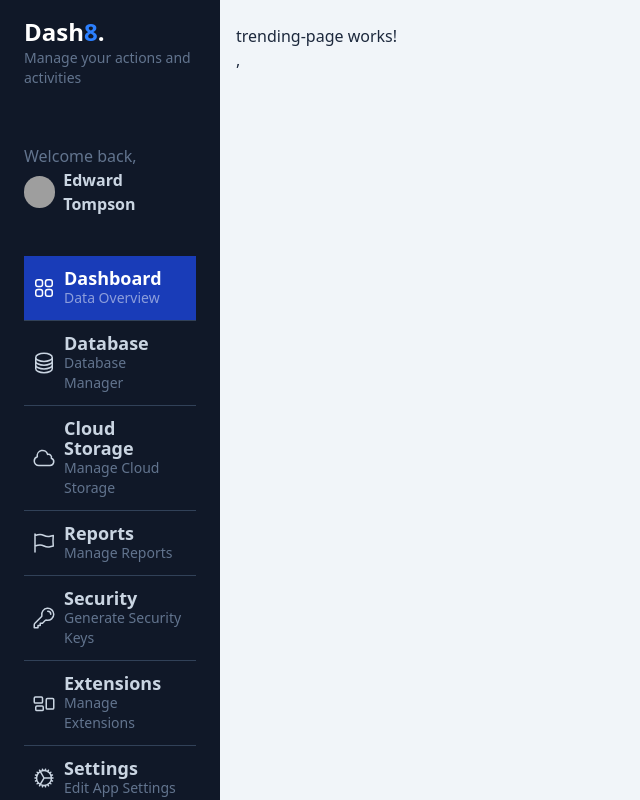
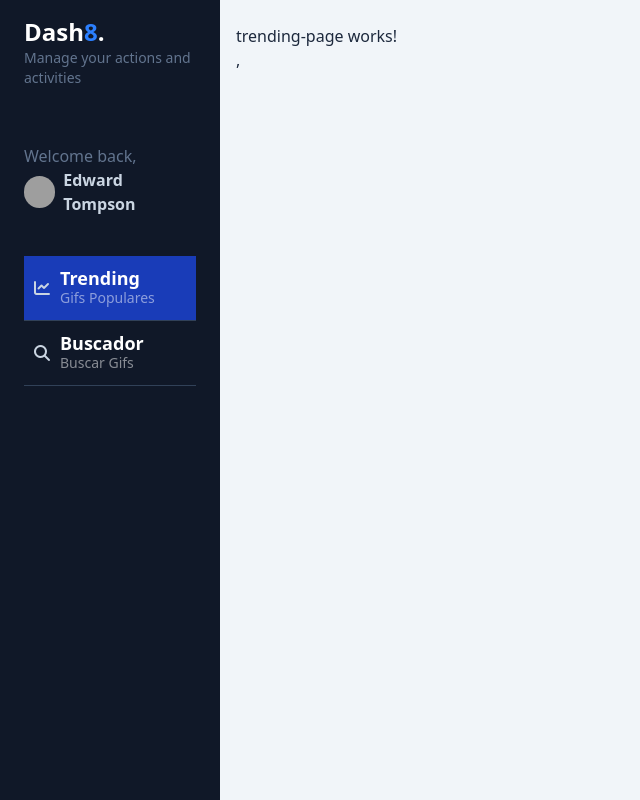
Before and after one commit to GermanBalaguera954/03-gifs-app, an Angular app: page /dashboard/trending in a window 1280 px wide. Shown: the whole page, without its empty margins (0-640 px from the left). Built offline with nearby package versions, Linux system fonts and the light colour scheme; grey boxes are pictures that could not be loaded.

Commit message:
Refactorización de  las opciones del menú lateral para utilizar enrutamiento dinámico y actualizar estilos

```diff
--- a/src/app/gifs/components/side-menu-options/side-menu-options.html
+++ b/src/app/gifs/components/side-menu-options/side-menu-options.html
@@ -1,102 +1,19 @@
 <div id="nav" class="w-full px-6">
-        <a href="#"
-          class="w-full px-2 inline-flex space-x-2 items-center border-b border-slate-700 py-3 bg-blue-800 hover:bg-white/5 transition ease-linear duration-150">
+  <!-- g-blue-800 -->
+
+  @for (item of menuOptions; track item.route) {
+  <a
+  [routerLink]="item.route"
+  routerLinkActive="bg-blue-800"
+    class="w-full px-2 inline-flex space-x-2 items-center border-b border-slate-700 py-3 hover:bg-white/5 transition ease-linear duration-150">
     <div>
-            <svg xmlns="http://www.w3.org/2000/svg" fill="none" viewBox="0 0 24 24" stroke-width="1.5"
-              stroke="currentColor" class="w-6 h-6 text-white">
-              <path stroke-linecap="round" stroke-linejoin="round"
-                d="M3.75 6A2.25 2.25 0 016 3.75h2.25A2.25 2.25 0 0110.5 6v2.25a2.25 2.25 0 01-2.25 2.25H6a2.25 2.25 0 01-2.25-2.25V6zM3.75 15.75A2.25 2.25 0 016 13.5h2.25a2.25 2.25 0 012.25 2.25V18a2.25 2.25 0 01-2.25 2.25H6A2.25 2.25 0 013.75 18v-2.25zM13.5 6a2.25 2.25 0 012.25-2.25H18A2.25 2.25 0 0120.25 6v2.25A2.25 2.25 0 0118 10.5h-2.25a2.25 2.25 0 01-2.25-2.25V6zM13.5 15.75a2.25 2.25 0 012.25-2.25H18a2.25 2.25 0 012.25 2.25V18A2.25 2.25 0 0118 20.25h-2.25A2.25 2.25 0 0113.5 18v-2.25z" />
-            </svg>
+      <i [class]=" item.icon"></i>
 
     </div>
     <div class="flex flex-col">
-            <span class="text-lg font-bold leading-5 text-white">Dashboard</span>
-            <span class="text-sm text-white/50 hidden md:block">Data Overview</span>
+      <span class="text-lg font-bold leading-5 text-white">{{ item.label }}</span>
+      <span class="text-sm text-white/50 hidden md:block">{{ item.sublaberl }}</span>
     </div>
   </a>
-        <a href="#"
-          class="w-full px-2 inline-flex space-x-2 items-center border-b border-slate-700 py-3 hover:bg-white/5 transition ease-linear duration-150">
-          <div>
-            <svg xmlns="http://www.w3.org/2000/svg" fill="none" viewBox="0 0 24 24" stroke-width="1.5"
-              stroke="currentColor" class="w-6 h-6">
-              <path stroke-linecap="round" stroke-linejoin="round"
-                d="M20.25 6.375c0 2.278-3.694 4.125-8.25 4.125S3.75 8.653 3.75 6.375m16.5 0c0-2.278-3.694-4.125-8.25-4.125S3.75 4.097 3.75 6.375m16.5 0v11.25c0 2.278-3.694 4.125-8.25 4.125s-8.25-1.847-8.25-4.125V6.375m16.5 0v3.75m-16.5-3.75v3.75m16.5 0v3.75C20.25 16.153 16.556 18 12 18s-8.25-1.847-8.25-4.125v-3.75m16.5 0c0 2.278-3.694 4.125-8.25 4.125s-8.25-1.847-8.25-4.125" />
-            </svg>
+  }
 </div>
-          <div class="flex flex-col">
-            <span class="text-lg text-slate-300 font-bold leading-5">Database</span>
-            <span class="text-sm text-slate-500 hidden md:block">Database Manager</span>
-          </div>
-        </a>
-        <a href="#"
-          class="w-full px-2 inline-flex space-x-2 items-center border-b border-slate-700 py-3 hover:bg-white/5 transition ease-linear duration-150">
-          <div>
-            <svg xmlns="http://www.w3.org/2000/svg" fill="none" viewBox="0 0 24 24" stroke-width="1.5"
-              stroke="currentColor" class="w-6 h-6">
-              <path stroke-linecap="round" stroke-linejoin="round"
-                d="M2.25 15a4.5 4.5 0 004.5 4.5H18a3.75 3.75 0 001.332-7.257 3 3 0 00-3.758-3.848 5.25 5.25 0 00-10.233 2.33A4.502 4.502 0 002.25 15z" />
-            </svg>
-          </div>
-          <div class="flex flex-col">
-            <span class="text-lg text-slate-300 font-bold leading-5">Cloud Storage</span>
-            <span class="text-sm text-slate-500 hidden md:block">Manage Cloud Storage</span>
-          </div>
-        </a>
-        <a href="#"
-          class="w-full px-2 inline-flex space-x-2 items-center border-b border-slate-700 py-3 hover:bg-white/5 transition ease-linear duration-150">
-          <div>
-            <svg xmlns="http://www.w3.org/2000/svg" fill="none" viewBox="0 0 24 24" stroke-width="1.5"
-              stroke="currentColor" class="w-6 h-6">
-              <path stroke-linecap="round" stroke-linejoin="round"
-                d="M3 3v1.5M3 21v-6m0 0l2.77-.693a9 9 0 016.208.682l.108.054a9 9 0 006.086.71l3.114-.732a48.524 48.524 0 01-.005-10.499l-3.11.732a9 9 0 01-6.085-.711l-.108-.054a9 9 0 00-6.208-.682L3 4.5M3 15V4.5" />
-            </svg>
-          </div>
-          <div class="flex flex-col">
-            <span class="text-lg text-slate-300 font-bold leading-5">Reports</span>
-            <span class="text-sm text-slate-500 hidden md:block">Manage Reports</span>
-          </div>
-        </a>
-        <a href="#"
-          class="w-full px-2 inline-flex space-x-2 items-center border-b border-slate-700 py-3 hover:bg-white/5 transition ease-linear duration-150">
-          <div>
-            <svg xmlns="http://www.w3.org/2000/svg" fill="none" viewBox="0 0 24 24" stroke-width="1.5"
-              stroke="currentColor" class="w-6 h-6">
-              <path stroke-linecap="round" stroke-linejoin="round"
-                d="M15.75 5.25a3 3 0 013 3m3 0a6 6 0 01-7.029 5.912c-.563-.097-1.159.026-1.563.43L10.5 17.25H8.25v2.25H6v2.25H2.25v-2.818c0-.597.237-1.17.659-1.591l6.499-6.499c.404-.404.527-1 .43-1.563A6 6 0 1121.75 8.25z" />
-            </svg>
-          </div>
-          <div class="flex flex-col">
-            <span class="text-lg text-slate-300 font-bold leading-5">Security</span>
-            <span class="text-sm text-slate-500 hidden md:block">Generate Security Keys</span>
-          </div>
-        </a>
-        <a href="#"
-          class="w-full px-2 inline-flex space-x-2 items-center border-b border-slate-700 py-3 hover:bg-white/5 transition ease-linear duration-150">
-          <div>
-            <svg xmlns="http://www.w3.org/2000/svg" fill="none" viewBox="0 0 24 24" stroke-width="1.5"
-              stroke="currentColor" class="w-6 h-6">
-              <path stroke-linecap="round" stroke-linejoin="round"
-                d="M2.25 7.125C2.25 6.504 2.754 6 3.375 6h6c.621 0 1.125.504 1.125 1.125v3.75c0 .621-.504 1.125-1.125 1.125h-6a1.125 1.125 0 01-1.125-1.125v-3.75zM14.25 8.625c0-.621.504-1.125 1.125-1.125h5.25c.621 0 1.125.504 1.125 1.125v8.25c0 .621-.504 1.125-1.125 1.125h-5.25a1.125 1.125 0 01-1.125-1.125v-8.25zM3.75 16.125c0-.621.504-1.125 1.125-1.125h5.25c.621 0 1.125.504 1.125 1.125v2.25c0 .621-.504 1.125-1.125 1.125h-5.25a1.125 1.125 0 01-1.125-1.125v-2.25z" />
-            </svg>
-          </div>
-          <div class="flex flex-col">
-            <span class="text-lg text-slate-300 font-bold leading-5">Extensions</span>
-            <span class="text-sm text-slate-500 hidden md:block">Manage Extensions</span>
-          </div>
-        </a>
-        <a href="#"
-          class="w-full px-2 inline-flex space-x-2 items-center py-3 hover:bg-white/5 transition ease-linear duration-150">
-          <div>
-            <svg xmlns="http://www.w3.org/2000/svg" fill="none" viewBox="0 0 24 24" stroke-width="1.5"
-              stroke="currentColor" class="w-6 h-6">
-              <path stroke-linecap="round" stroke-linejoin="round"
-                d="M4.5 12a7.5 7.5 0 0015 0m-15 0a7.5 7.5 0 1115 0m-15 0H3m16.5 0H21m-1.5 0H12m-8.457 3.077l1.41-.513m14.095-5.13l1.41-.513M5.106 17.785l1.15-.964m11.49-9.642l1.149-.964M7.501 19.795l.75-1.3m7.5-12.99l.75-1.3m-6.063 16.658l.26-1.477m2.605-14.772l.26-1.477m0 17.726l-.26-1.477M10.698 4.614l-.26-1.477M16.5 19.794l-.75-1.299M7.5 4.205L12 12m6.894 5.785l-1.149-.964M6.256 7.178l-1.15-.964m15.352 8.864l-1.41-.513M4.954 9.435l-1.41-.514M12.002 12l-3.75 6.495" />
-            </svg>
-          </div>
-          <div class="flex flex-col">
-            <span class="text-lg text-slate-300 font-bold leading-5">Settings</span>
-            <span class="text-sm text-slate-500 hidden md:block">Edit App Settings</span>
-          </div>
-        </a>
-
-      </div>
--- a/src/app/gifs/components/side-menu-options/side-menu-options.ts
+++ b/src/app/gifs/components/side-menu-options/side-menu-options.ts
@@ -1,8 +1,32 @@
 import { Component } from '@angular/core';
+import { RouterLink, RouterLinkActive } from "@angular/router";
+
+interface MenuOption {
+  icon: string;
+  label: string;
+  route: string;
+  sublaberl: string;
+}
 
 @Component({
   selector: 'gifs-side-menu-options',
-  imports: [],
+  imports: [RouterLink, RouterLinkActive],
   templateUrl: './side-menu-options.html',
 })
-export class SideMenuOptions { }
+export class SideMenuOptions {
+
+  menuOptions: MenuOption[] = [
+    {
+      icon: 'fa-solid fa-chart-line',
+      label: 'Trending',
+      route: '/dashboard/trending',
+      sublaberl: 'Gifs Populares'
+    },
+        {
+      icon: 'fa-solid fa-magnifying-glass',
+      label: 'Buscador',
+      route: '/dashboard/search',
+      sublaberl: 'Buscar Gifs'
+    }
+  ];
+}
--- a/src/index.html
+++ b/src/index.html
@@ -1,13 +1,19 @@
 <!doctype html>
 <html lang="en">
+
 <head>
   <meta charset="utf-8">
   <title>GifsApp</title>
   <base href="/">
   <meta name="viewport" content="width=device-width, initial-scale=1">
   <link rel="icon" type="image/x-icon" href="favicon.ico">
+  <link rel="stylesheet" href="https://cdnjs.cloudflare.com/ajax/libs/font-awesome/7.0.1/css/all.min.css"
+    integrity="sha512-2SwdPD6INVrV/lHTZbO2nodKhrnDdJK9/kg2XD1r9uGqPo1cUbujc+IYdlYdEErWNu69gVcYgdxlmVmzTWnetw=="
+    crossorigin="anonymous" referrerpolicy="no-referrer" />
 </head>
+
 <body>
   <app-root></app-root>
 </body>
+
 </html>
```
Also changed, not shown: 1 other file (tests, documents, lock files or other folders). Lines whose indentation alone changed are shown as unchanged.
